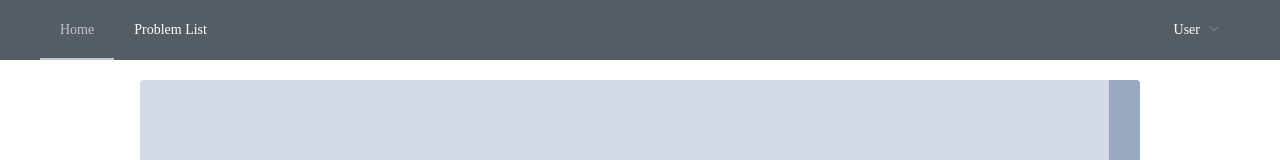
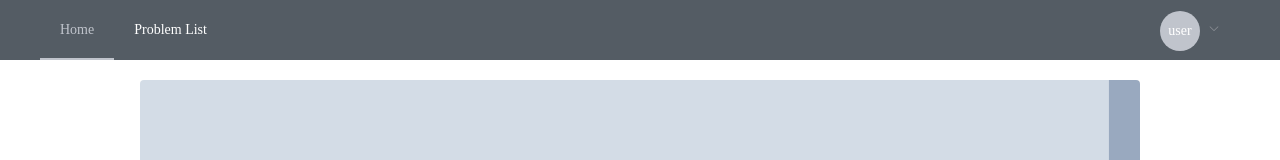
Before and after one commit to segment-oj/segmentoj-frontend, a Vue app: page / in a window 1280 px wide. Shown: the top 160 px of the page. Built offline with nearby package versions, Linux system fonts and the light colour scheme; what vue-katex would draw is missing.

Commit message:
add head icon

```diff
--- a/src/components/page/navbar.vue
+++ b/src/components/page/navbar.vue
@@ -14,7 +14,9 @@
         <el-menu-item index="/">Home</el-menu-item>
         <el-menu-item index="/problem/list">Problem List</el-menu-item>
         <el-submenu index="2" id="user">
-          <template slot="title">User</template>
+          <template slot="title">
+              <el-avatar> user </el-avatar>
+          </template>
           <div v-if="this.$store.state.user.authenticated">
             <el-menu-item>
               <MyUserName/>
```
